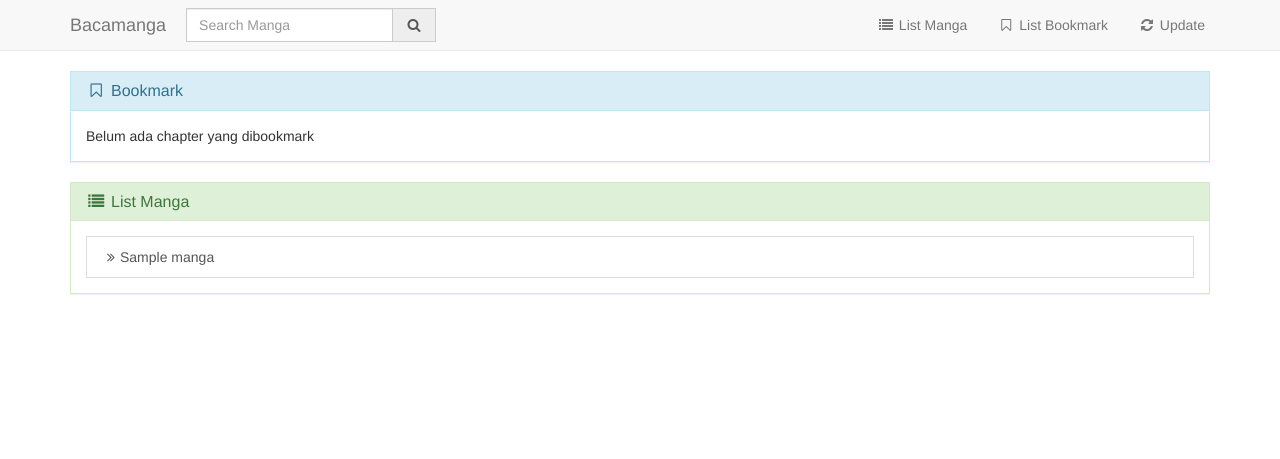
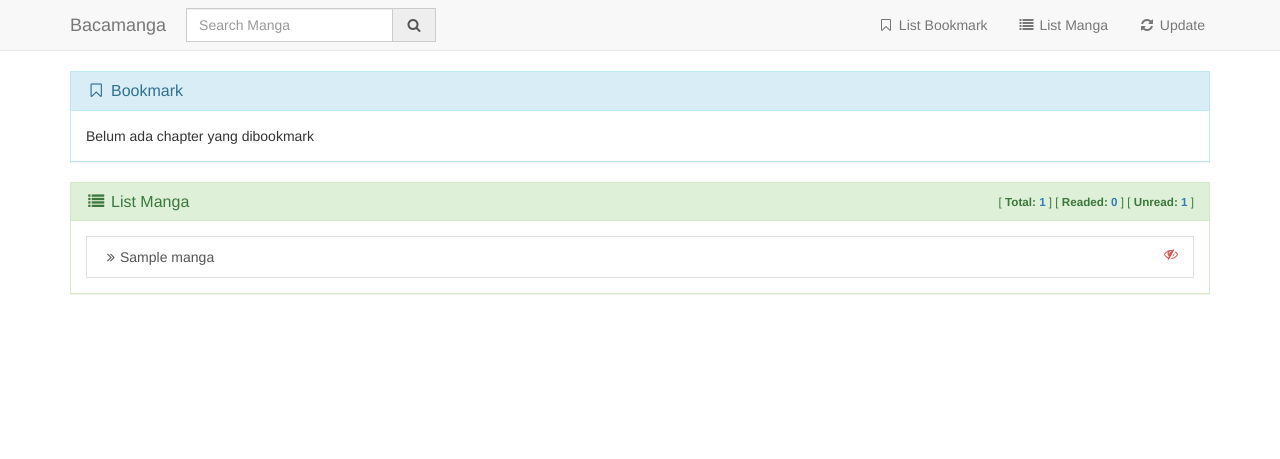
Before and after one commit to malhuda/bacamanga, a CodeIgniter app: page /database/ in a window 1280 px wide. Shown: the top 459 px of the page. Run offline with CodeIgniter, Linux system fonts and the light colour scheme; tables that the repository leaves empty hold one stand-in row (values such as "Sample post").

Commit message:
Update core dan layout

```diff
--- a/Public/reader/controllers/Reader.php
+++ b/Public/reader/controllers/Reader.php
@@ -13,7 +13,8 @@ class Reader extends MX_Controller {
 	{
 		$data = [
 			'list_bookmark'	=> $this->core->list_bookmark(),
-			'list_manga'	=> $this->core->list_manga()
+			'list_manga'	=> $this->core->list_manga(),
+			'data_manga'	=> $this->core->data_manga()
 			];
 		$this->load->view('home', $data);
 	}
@@ -69,7 +70,7 @@ class Reader extends MX_Controller {
 		if ($list) :
 			echo "<div class=\"list-group\">\n";
 			foreach ($list as $item) :
-				echo "<a href=\"".base_url("manga/{$item->url}")."\" class=\"list-group-item\" title=\"".$item->name."\"><i class=\"fa fa-angle-double-right fa-fw\"></i>".$item->name."</a>";
+				echo "<a href=\"".base_url("manga/{$item->url}")."\" class=\"list-group-item\" title=\"{$item->name}\"><i class=\"fa fa-angle-double-right fa-fw\"></i>{$item->name}<i class=\"{$item->status}\"></i></a>";
 			endforeach;
 			echo "</div>";
 		else :
--- a/Public/reader/libraries/core.php
+++ b/Public/reader/libraries/core.php
@@ -39,6 +39,8 @@ class Core {
 
 	public function list_manga()
 	{
+		$status = "case when url not in (select path from bookmark) then 'unread' else 'readed' end as status";
+		$this->CI->db->select("*, {$status}");
 		$this->CI->db->order_by('name', 'ASC');
 		return $this->CI->db->get('manga')->result();
 	}
@@ -85,6 +87,17 @@ class Core {
 		return $this->CI->db->get('bookmark as b')->result();
 	}
 
+	public function data_manga()
+	{
+		$select = (object) array(
+			'manga'		=> 'count(*) as manga',
+			'unread'	=> 'sum(case when url not in (select path from bookmark) then 1 else 0 end) as unread',
+			'readed'	=> 'sum(case when url in (select path from bookmark) then 1 else 0 end) as readed'
+			);
+		$this->CI->db->select("$select->manga, $select->unread, $select->readed");
+		return $this->CI->db->get('manga')->result();
+	}
+
 	public function initialize_bookmark()
 	{
 		$query = "DELETE FROM bookmark WHERE path NOT IN (SELECT url FROM manga)";
@@ -112,6 +125,9 @@ class Core {
 
 	public function search($keywords)
 	{
+		$status = "case when url not in (select path from bookmark) then 'unread' else 'readed' end as status";
+		$this->CI->db->select("*, {$status}");
+		$this->CI->db->order_by('name', 'ASC');
 		$this->CI->db->like('name', $keywords);
 		return $this->CI->db->get('manga')->result();
 	}
--- a/Public/reader/views/home.php
+++ b/Public/reader/views/home.php
@@ -50,8 +50,8 @@
 							</div>
 						</form>
 						<ul class="nav navbar-nav navbar-right">
+							<li data-toggle="tooltip" data-placement="bottom" title="list Bookmark"><a href="#list_bookmark"><i class="fa fa-bookmark-o fa-fw"></i> List Bookmark</a></li>
 							<li data-toggle="tooltip" data-placement="bottom" title="list manga"><a href="#list_manga"><i class="fa fa-list fa-fw"></i> List Manga</a></li>
-							<li data-toggle="tooltip" data-placement="bottom" title="list Bookmark"><a href="#list_bookmark"><i class="fa fa-bookmark-o fa-fw"></i> List Bookmark</a></li>
 							<li data-toggle="tooltip" data-placement="bottom" title="Update list manga"><a href="<?= base_url('update') ?>"><i class="fa fa-refresh fa-fw"></i> Update</a></li>
 						</ul>
 					</div><!-- /.navbar-collapse -->
@@ -91,11 +91,12 @@
 				<div id="list_manga" class="panel panel-success">
 					<div class="panel-heading">
 						<h3 class="panel-title"><i class="fa fa-list fa-fw"></i> List Manga</h3>
+						<span class="info-manga"><?= "[ <strong>Total: <span class=\"text-primary\">{$data_manga[0]->manga}</span></strong> ] [ <strong>Readed: <span class=\"text-primary\">{$data_manga[0]->readed}</span></strong> ] [ <strong>Unread: <span class=\"text-primary\">{$data_manga[0]->unread}</span></strong> ]" ?></span>
 					</div>
 					<div class="panel-body">
 						<div class="list-group">
 							<?php foreach ($list_manga as $manga) : ?>
-								<a href="<?= base_url("manga/{$manga->url}") ?>" class="list-group-item" title="<?= $manga->name ?>"><i class="fa fa-angle-double-right fa-fw"></i><?= $manga->name ?></a>
+								<a href="<?= base_url("manga/{$manga->url}") ?>" class="list-group-item" title="<?= $manga->name ?>"><i class="fa fa-angle-double-right fa-fw"></i><?= $manga->name ?><i class="<?= $manga->status ?>"></i></a>
 							<?php endforeach; ?>
 						</div>
 					</div>
--- a/Vendor/custom/style.css
+++ b/Vendor/custom/style.css
@@ -10,6 +10,19 @@ body {
 	opacity: 0;
 }
 
+/* Navbar */
+.navbar {
+	-webkit-transition: all 1.5s ease-in-out;
+	-moz-transition: all 1.5s ease-in-out;
+	-o-transition: all 1.5s ease-in-out;
+	transition: all 1.5s ease-in-out;
+}
+
+.navbar:hover {
+	opacity: 1;
+}
+
+/* Content */
 .bookmarked {
 	background-color: #d9edf7;
 	color: #31708f !important;
@@ -59,16 +72,31 @@ select {
 	padding-left: 5px;
 }
 
-/* Navbar */
-.navbar {
-	-webkit-transition: all 1.5s ease-in-out;
-	-moz-transition: all 1.5s ease-in-out;
-	-o-transition: all 1.5s ease-in-out;
-	transition: all 1.5s ease-in-out;
+.unread,
+.readed {
+	display: inline-block;
+	font: normal normal normal 14px/1 FontAwesome;
+	font-size: inherit;
+	text-rendering: auto;
+	-webkit-font-smoothing: antialiased;
+	-moz-osx-font-smoothing: grayscale;
+	float: right;
 }
 
-.navbar:hover {
-	opacity: 1;
+.info-manga {
+	float: right;
+	margin-top: -16px;
+	font-size: smaller;
+}
+
+.unread:before {
+	content: "\f070";
+	color: #d9534f;
+}
+
+.readed:before {
+	content: "\f06e";
+	color: #5cb85c;
 }
 
 /* Manga */
```
Also changed, not shown: Public/welcome/Controllers/Welcome.php (deleted, +0 -25 lines), Public/welcome/views/welcome_message.php (deleted, +0 -89 lines), README.md.
